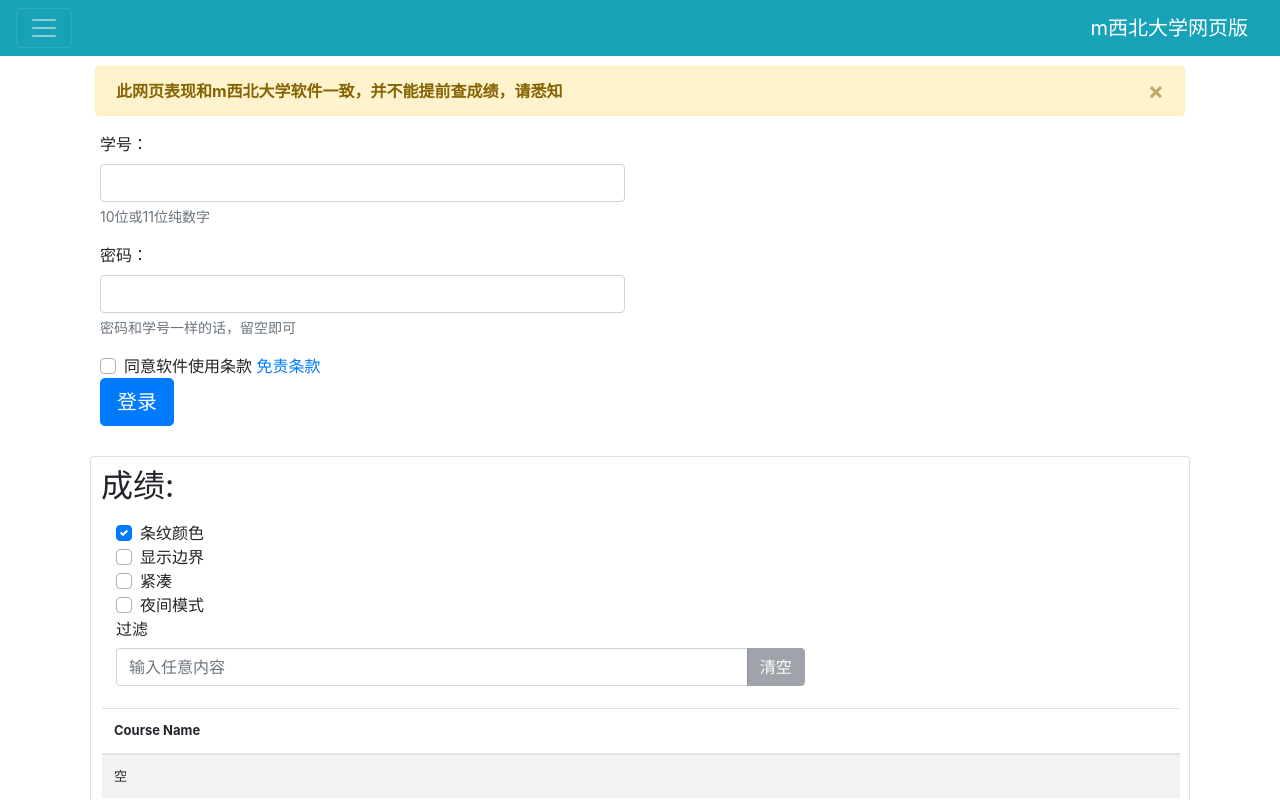
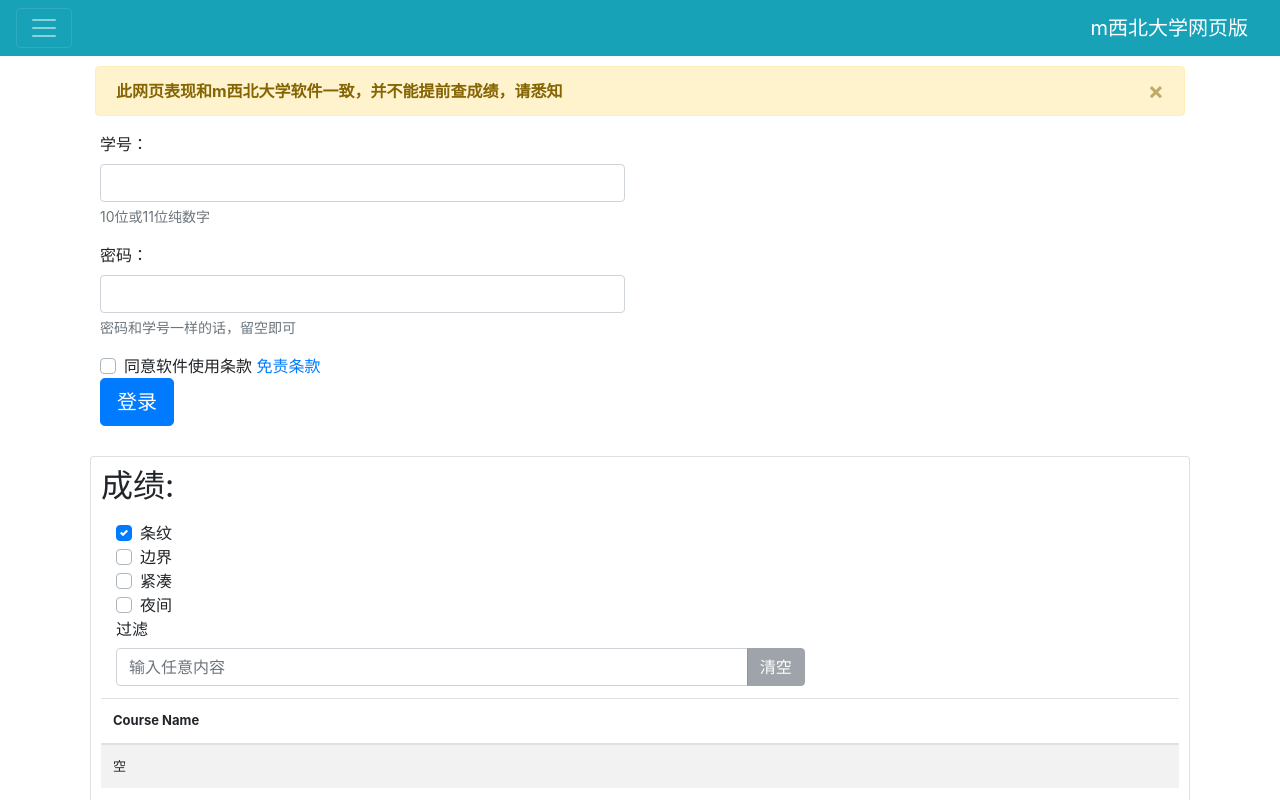
Before and after one commit to HarborZeng/nwugrade, a Vue app: page / in a window 1280 px wide. Shown: the top 800 px of the page. Built offline with nearby package versions, Linux system fonts and the light colour scheme.

Commit message:
调整样式

```diff
--- a/src/App.vue
+++ b/src/App.vue
@@ -28,6 +28,6 @@
     margin: 30px 5px 5px 5px;
   }
   .more-space-top {
-    margin: 10px 1px 1px 1px;
+    margin: 10px 0 0 0;
   }
 </style>
--- a/src/components/Grade.vue
+++ b/src/components/Grade.vue
@@ -3,10 +3,10 @@
     <div class="card harbor-padding">
       <h2 class="card-title">成绩:</h2>
       <b-col md="8" class="my-1">
-        <b-form-checkbox v-model="striped">条纹颜色</b-form-checkbox>
-        <b-form-checkbox v-model="bordered">显示边界</b-form-checkbox>
+        <b-form-checkbox v-model="striped">条纹</b-form-checkbox>
+        <b-form-checkbox v-model="bordered">边界</b-form-checkbox>
         <b-form-checkbox v-model="small">紧凑</b-form-checkbox>
-        <b-form-checkbox v-model="dark">夜间模式</b-form-checkbox>
+        <b-form-checkbox v-model="dark">夜间</b-form-checkbox>
         <b-form-group horizontal label="过滤" class="mb-0">
           <b-input-group>
             <b-form-input v-model="filter" placeholder="输入任意内容"/>
@@ -17,7 +17,7 @@
         </b-form-group>
       </b-col>
       <h5 v-html="yearAndTermNo"></h5>
-      <b-table class="more-space-top small-font"
+      <b-table class="small-font"
                hover
                :items="grades"
                :fields="fields"
--- a/src/components/Login.vue
+++ b/src/components/Login.vue
@@ -1,5 +1,5 @@
 <template>
-  <b-form class="col-md-6">
+  <b-form class="col-md-6 more-space-top">
 
     <b-form-group
       label="学号："
```
